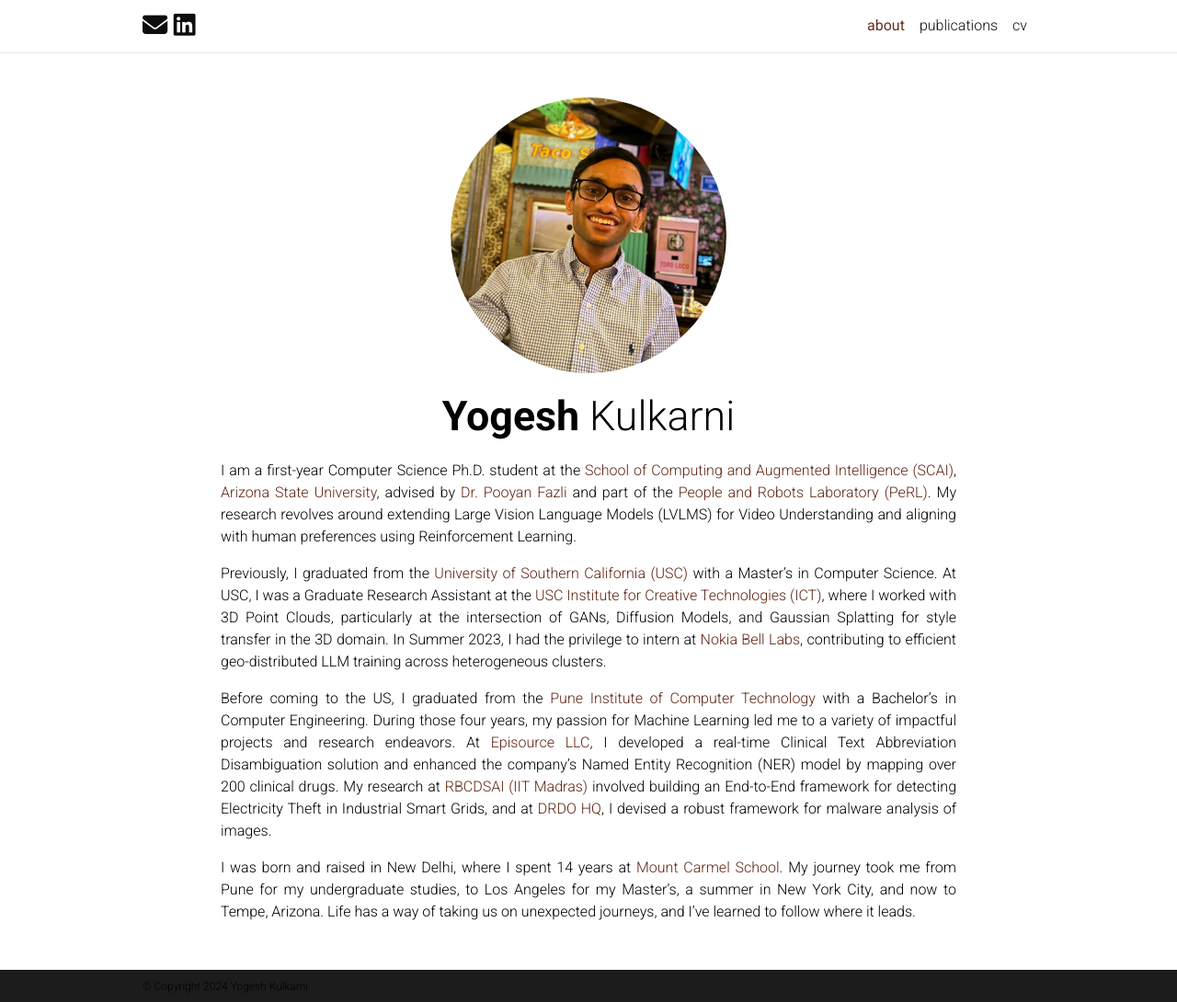
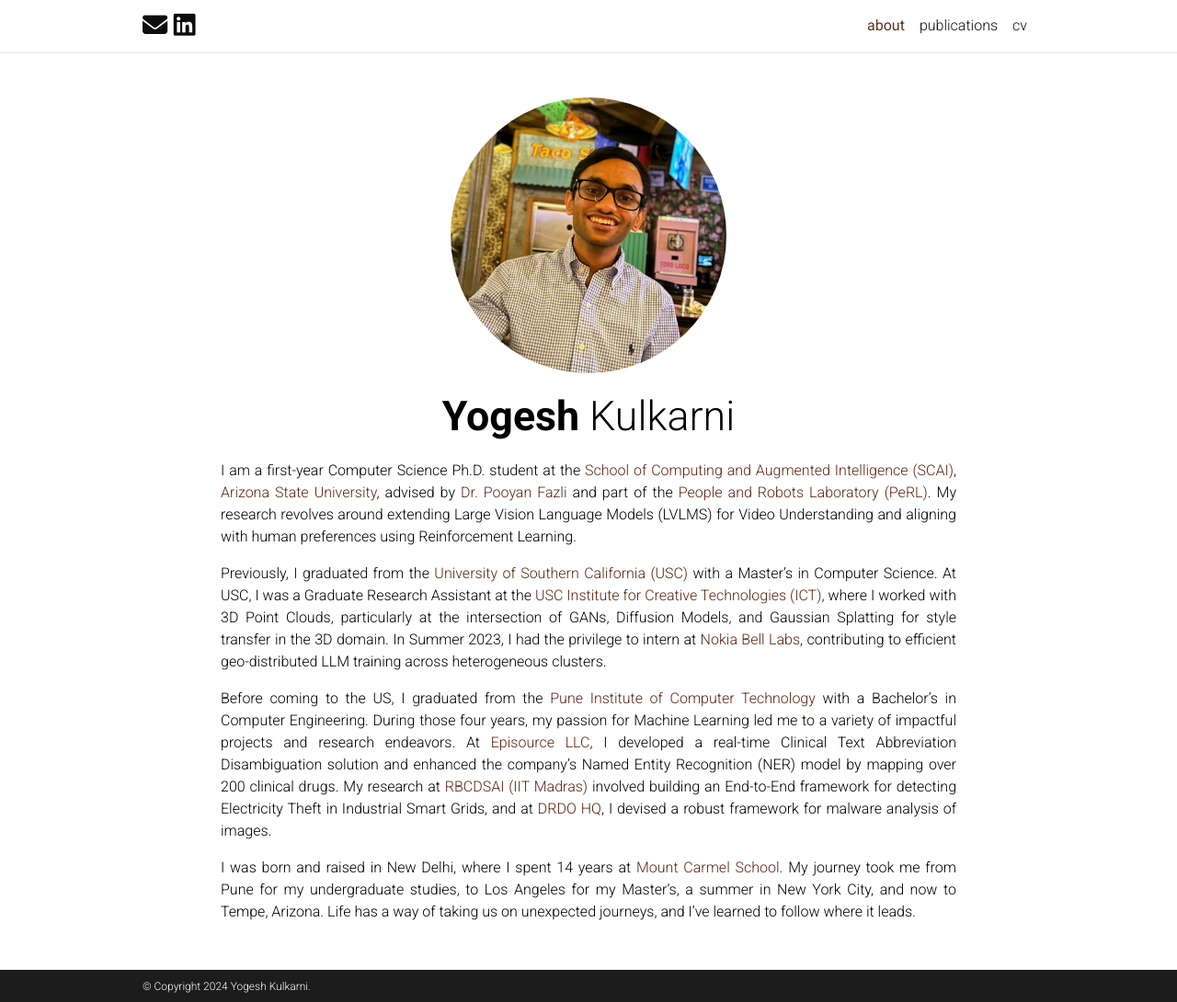
Before and after one commit to yogkul2000/yogkul2000.github.io, a Jekyll site: the page built from _pages/about.md, in a window 1280 px wide and 1090 px high. Shown: the whole window at 92% size. Built offline with Jekyll 4.4.1, drawn with Linux system fonts in a browser that asks for light colours; comment, search, counter and statistics services are not loaded; a style sheet for code colours, icons or effects is not loaded.

Commit message:
fixed footer

```diff
--- a/_includes/footer.html
+++ b/_includes/footer.html
@@ -1,9 +1,9 @@
 {% if site.footer_fixed %}
 <footer class="fixed-bottom">
-      <div class="container mt-0">
+  <div class="container mt-0" style="color: white;">
     &copy; Copyright {{ site.time | date: '%Y' }} {{ site.first_name }} {{ site.middle_name }} {{ site.last_name }}. {{ site.footer_text }}
     {%- if site.impressum_path -%}
-        <a href="{{ site.url }}{{ site.baseurl }}{{ site.impressum_path }}">Impressum</a>.
+    <a href="{{ site.url }}{{ site.baseurl }}{{ site.impressum_path }}" style="color: white;">Impressum</a>.
     {%- endif -%}
     {%- if site.last_updated -%}
     Last updated: {{ "now" | date: '%B %d, %Y' }}.
@@ -12,10 +12,10 @@
 </footer>
 {%- else -%}
 <footer class="sticky-bottom mt-5">
-      <div class="container">
+  <div class="container" style="color: white;">
     &copy; Copyright {{ site.time | date: '%Y' }} {{ site.first_name }} {{ site.middle_name }} {{ site.last_name }}. {{ site.footer_text }}
     {%- if site.impressum_path -%}
-        <a href="{{ site.url }}{{ site.baseurl }}{{ site.impressum_path }}">Impressum</a>.
+    <a href="{{ site.url }}{{ site.baseurl }}{{ site.impressum_path }}" style="color: white;">Impressum</a>.
     {%- endif -%}
     {%- if site.last_updated -%}
     Last updated: {{ "now" | date: '%B %d, %Y' }}.
```
Lines whose indentation alone changed are shown as unchanged.
